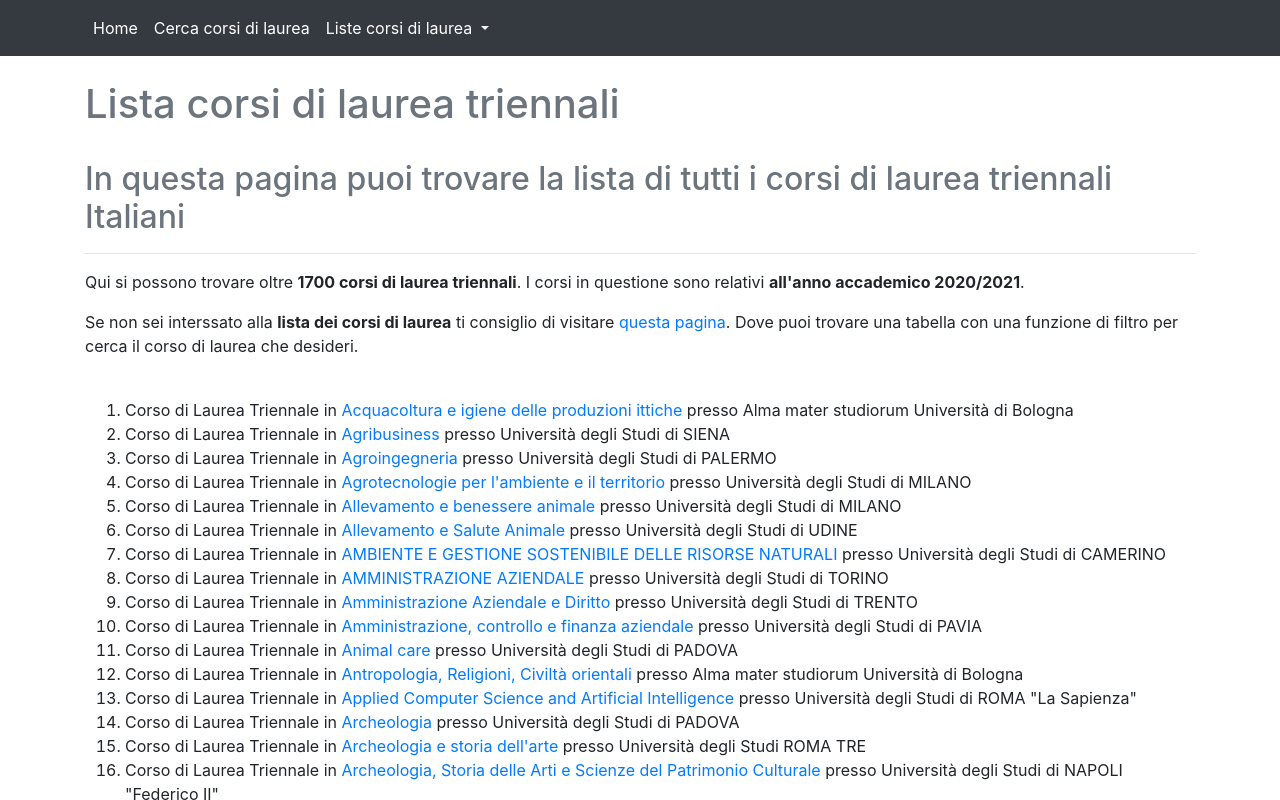
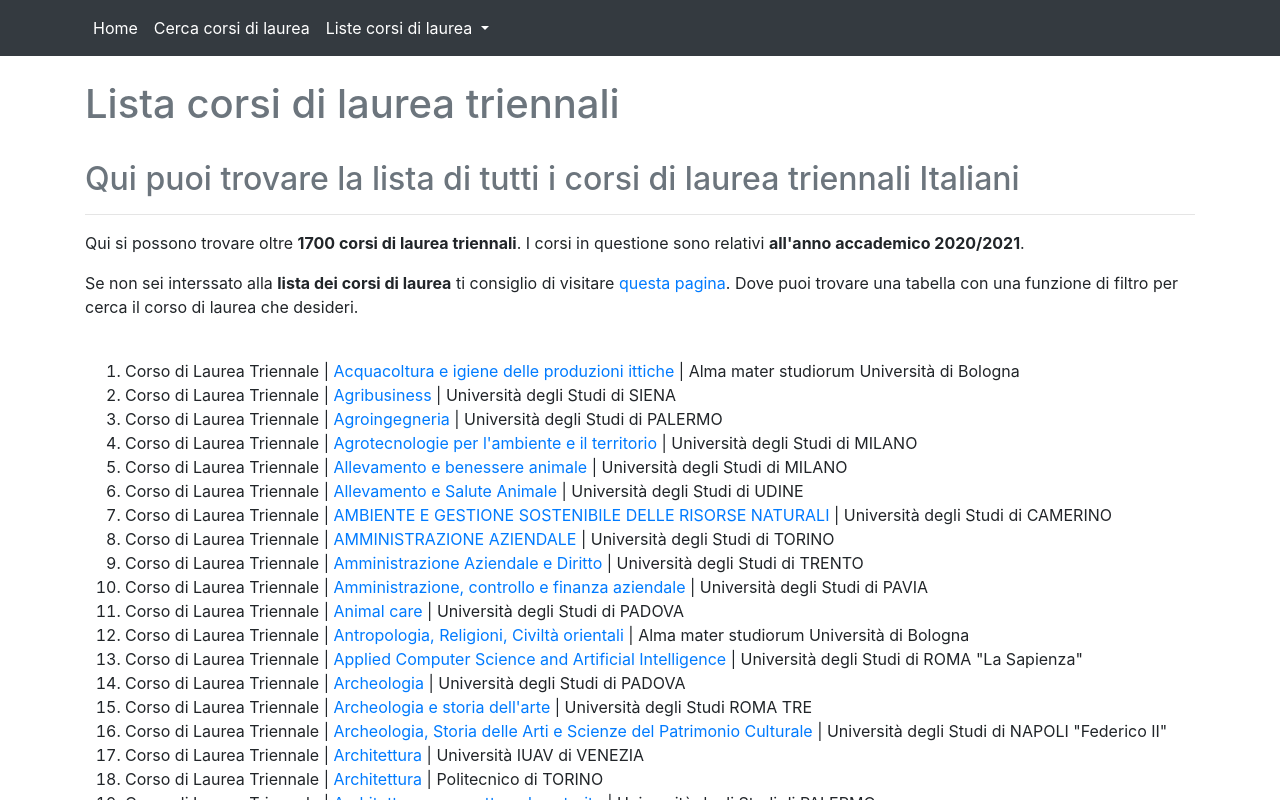
Before and after one commit to ludotosk/corsi-universitari-old, a Vue app: page /lista-corsi-di-laurea-triennali in a window 1280 px wide. Shown: the top 800 px of the page. Built offline with nearby package versions, Linux system fonts and the light colour scheme; what vuejs-smart-table would draw is missing.

Commit message:
modificate le liste

```diff
--- a/src/lista-corsi-di-laurea-magistrali-ciclo-unico.vue
+++ b/src/lista-corsi-di-laurea-magistrali-ciclo-unico.vue
@@ -4,7 +4,7 @@
     <h1 class="text-secondary">Lista corsi di laurea magistrali a ciclo unico</h1>
     <br />
     <h2 class="text-secondary">
-      In questa pagina puoi trovare la lista di tutti i corsi di laurea magistrali a ciclo unico Italiani
+      Qui puoi trovare la lista di tutti i corsi di laurea magistrali a ciclo unico
     </h2>
     <hr />
     <p>
@@ -22,7 +22,7 @@
     <br />
     <ol>
       <li v-for="corso in FiltraLista()" :key="corso.n">
-        Corso di {{ corso.t }} in <a :href="corso.h">{{ corso.n }}</a> presso
+        Corso di {{ corso.t }} | <a :href="corso.h">{{ corso.n }}</a> |
         {{ corso.u }}
       </li>
     </ol>
--- a/src/lista-corsi-di-laurea-magistrali.vue
+++ b/src/lista-corsi-di-laurea-magistrali.vue
@@ -4,7 +4,7 @@
     <h1 class="text-secondary">Lista corsi di laurea magistrali</h1>
     <br />
     <h2 class="text-secondary">
-      In questa pagina puoi trovare la lista di tutti i corsi di laurea magistrali Italiani
+      Qui puoi trovare la lista di tutti i corsi di laurea magistrali Italiani
     </h2>
     <hr />
     <p>
@@ -22,7 +22,7 @@
     <br />
     <ol>
       <li v-for="corso in FiltraLista()" :key="corso.n">
-        Corso di {{ corso.t }} in <a :href="corso.h">{{ corso.n }}</a> presso
+        Corso di {{ corso.t }} | <a :href="corso.h">{{ corso.n }}</a> |
         {{ corso.u }}
       </li>
     </ol>
--- a/src/lista-corsi-di-laurea-triennali-ad-accesso-libero.vue
+++ b/src/lista-corsi-di-laurea-triennali-ad-accesso-libero.vue
@@ -22,7 +22,7 @@
     <br />
     <ol>
       <li v-for="corso in FiltraLista()" :key="corso.n">
-        Corso di {{ corso.t }} in <a :href="corso.h">{{ corso.n }}</a> presso
+        Corso di {{ corso.t }} | <a :href="corso.h">{{ corso.n }}</a> |
         {{ corso.u }}
       </li>
     </ol>
--- a/src/lista-corsi-di-laurea-triennali.vue
+++ b/src/lista-corsi-di-laurea-triennali.vue
@@ -4,7 +4,7 @@
     <h1 class="text-secondary">Lista corsi di laurea triennali</h1>
     <br />
     <h2 class="text-secondary">
-      In questa pagina puoi trovare la lista di tutti i corsi di laurea triennali Italiani
+      Qui puoi trovare la lista di tutti i corsi di laurea triennali Italiani
     </h2>
     <hr />
     <p>
@@ -22,7 +22,7 @@
     <br />
     <ol>
       <li v-for="corso in FiltraLista()" :key="corso.n">
-        Corso di {{ corso.t }} in <a :href="corso.h">{{ corso.n }}</a> presso
+        Corso di {{ corso.t }} | <a :href="corso.h">{{ corso.n }}</a> |
         {{ corso.u }}
       </li>
     </ol>
```
